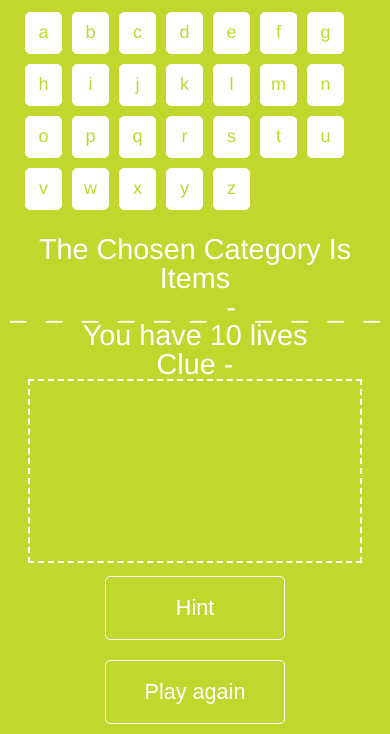
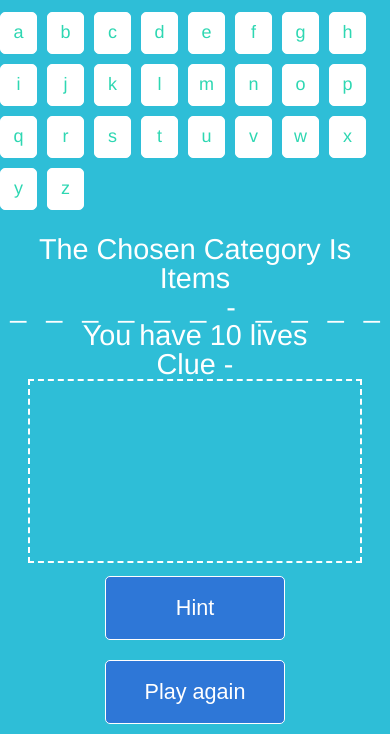
Before and after one commit to Ishmari14/Word-Guess-Game, a plain HTML site: page index.html in a window 390 px wide. Shown: the part 660-1394 px from the top of the page. Drawn offline with Linux system fonts and the light colour scheme.

```diff
--- a/assets/css/style.css
+++ b/assets/css/style.css
@@ -15,7 +15,7 @@
 /*Content*/
 
     body {
-      background:#c1d72e;
+      background:#2ebed7;
       font-family: "HelveticaNeue-Light", "Helvetica Neue Light", "Helvetica Neue", Helvetica, Arial, "Lucida Grande", sans-serif;
       color:white;
       height:100%;
@@ -86,7 +86,7 @@
       height: 30px;
       padding-top: 10px;
       background: #fff;
-      color: #c1d72e;
+      color: #2ed7b2;
       cursor: pointer;
       -moz-border-radius: 5px;
       -webkit-border-radius: 5px;
@@ -95,7 +95,7 @@
       border: solid 1px #fff;
     }
     #alphabet li:hover {
-      background: #c1d72e;
+      background: #2ed7ad;
       border: solid 1px #fff;
       color: #fff;
     }
@@ -139,7 +139,7 @@
       -webkit-border-radius: 5px;
       border-radius: 5px;
       -khtml-border-radius: 5px;
-      background: #c1d72e;
+      background: #2e77d7;
       color: #fff;
       border: solid 1px #fff;
       text-decoration: none;
@@ -156,16 +156,5 @@
       transition: all 0.3s ease-in-out;
       background: #fff;
       border: solid 1px #fff;
-      color: #c1d72e;
+      color: #2ed791;
     }
-
-    @media (max-width: 767px) {
-      #alphabet {
-        padding: 0 0 0 15px;
-      }
-    }
-    @media (max-width: 480px) {
-      #alphabet {
-        padding: 0 0 0 25px;
-      }
-    }
```
